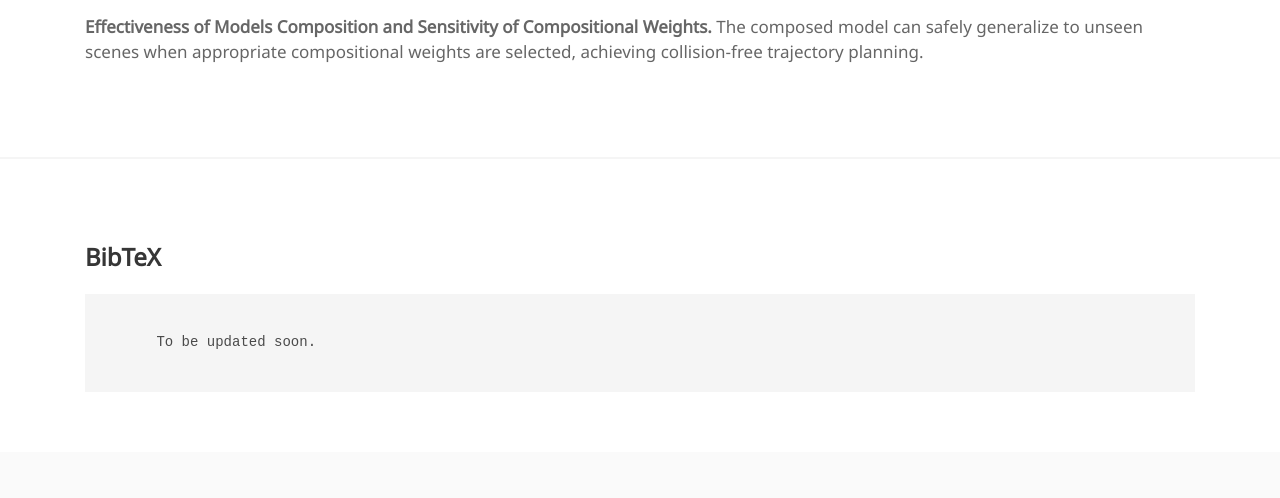
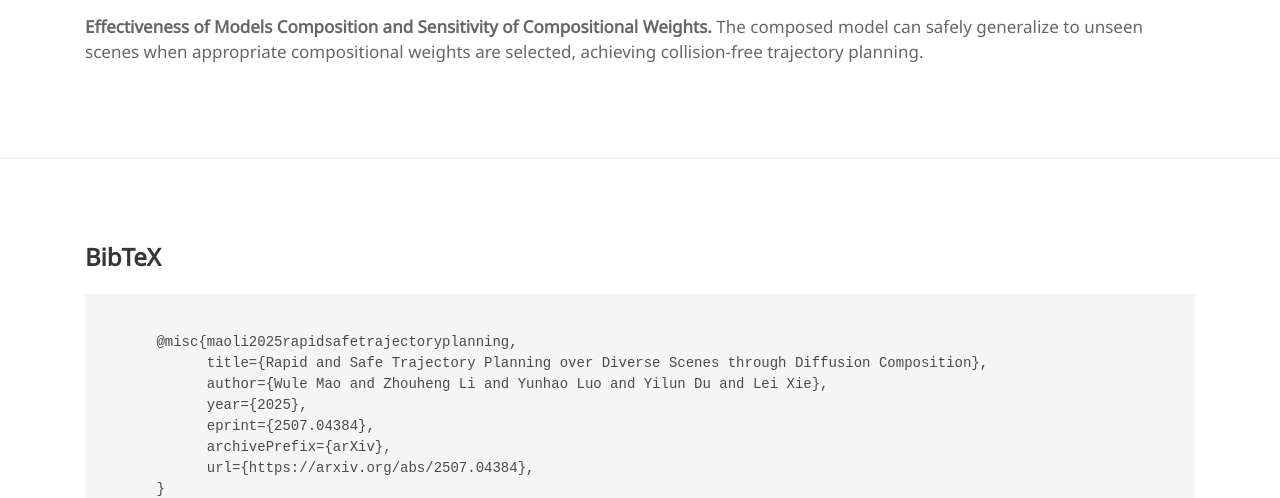
Before and after one commit to rstp-comp-diffuser/rstp-comp-diffuser.github.io, a website: page index.html in a window 1280 px wide. Shown: the part 4742-5240 px from the top of the page. Drawn offline with nearby package versions, Linux system fonts and the light colour scheme; some icons are missing; a web font is replaced by a local one.

Commit message:
feat(add arxiv link)

```diff
--- a/index.html
+++ b/index.html
@@ -100,7 +100,7 @@
 
               <!-- Arxiv -->
               <span class="link-block">
-                <a href="TBA"
+                <a href="https://arxiv.org/abs/2507.04384"
                   class="external-link button is-normal is-rounded is-dark"
                   target="_blank">
                   <span class="icon">
@@ -684,7 +684,14 @@
   <div class="container is-max-desktop content column is-full-width ">
     <h2 class="title is-4">BibTeX</h2>
     <pre><code>
-      To be updated soon.
+      @misc{maoli2025rapidsafetrajectoryplanning,
+            title={Rapid and Safe Trajectory Planning over Diverse Scenes through Diffusion Composition},
+            author={Wule Mao and Zhouheng Li and Yunhao Luo and Yilun Du and Lei Xie},
+            year={2025},
+            eprint={2507.04384},
+            archivePrefix={arXiv},
+            url={https://arxiv.org/abs/2507.04384},
+      }
     </code></pre>
   </div>
 </section>
```
